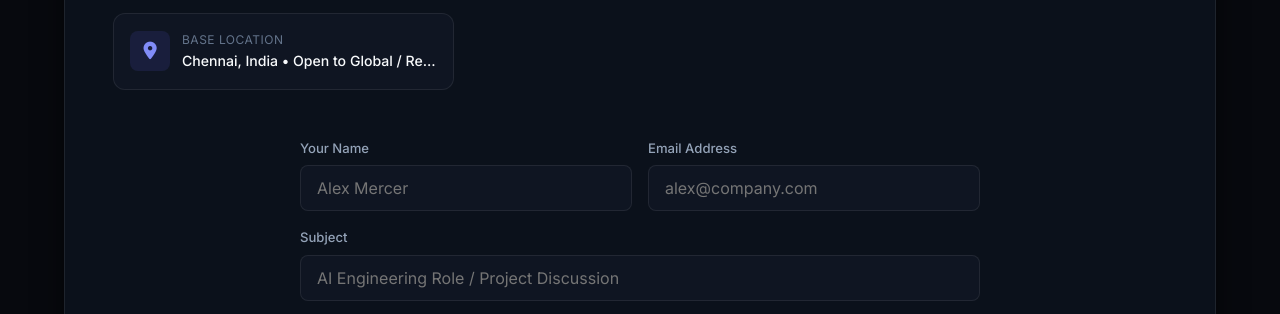
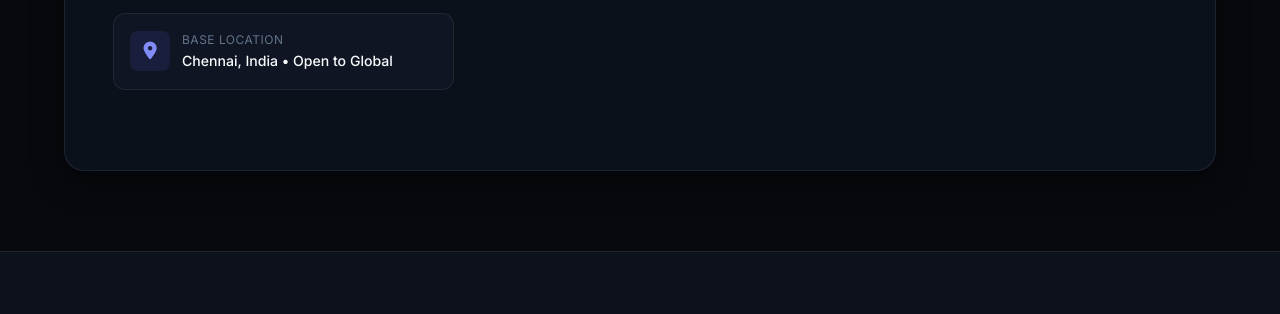
Before and after one commit to Bala1415/Bala1415.github.io, a website: page index.html in a window 1280 px wide. Shown: the part 10299-10613 px from the top of the page. Drawn offline with Linux system fonts and the light colour scheme.

Commit message:
UPDATED CONTACT FORM

```diff
--- a/index.html
+++ b/index.html
@@ -1212,13 +1212,13 @@
                             <div class="channel-icon"><i class="fas fa-location-dot"></i></div>
                             <div class="channel-info">
                                 <span class="channel-label">Base Location</span>
-                                <span class="channel-val">Chennai, India • Open to Global / Remote</span>
+                                <span class="channel-val">Chennai, India • Open to Global</span>
                             </div>
                         </div>
                     </div>
 
                     <!-- Contact Form -->
-                    <div class="form-wrapper">
+                    <!-- <div class="form-wrapper">
                         <form class="clean-contact-form" id="contactForm">
                             <div class="form-row">
                                 <div class="form-field">
@@ -1244,7 +1244,7 @@
                             </button>
                             <div id="formNotification" class="form-notification" role="alert"></div>
                         </form>
-                    </div>
+                    </div> -->
                 </div>
             </div>
         </section>
```
